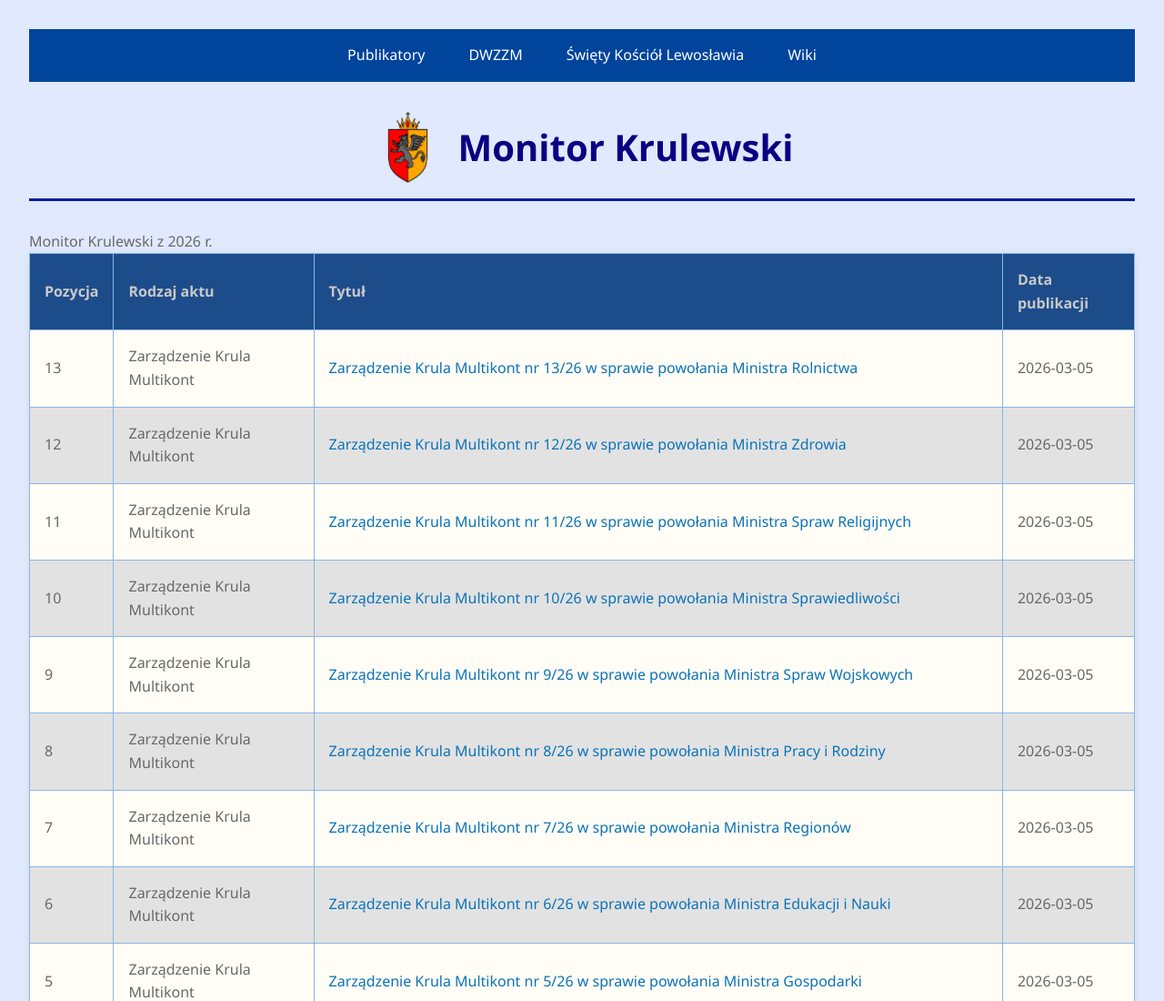
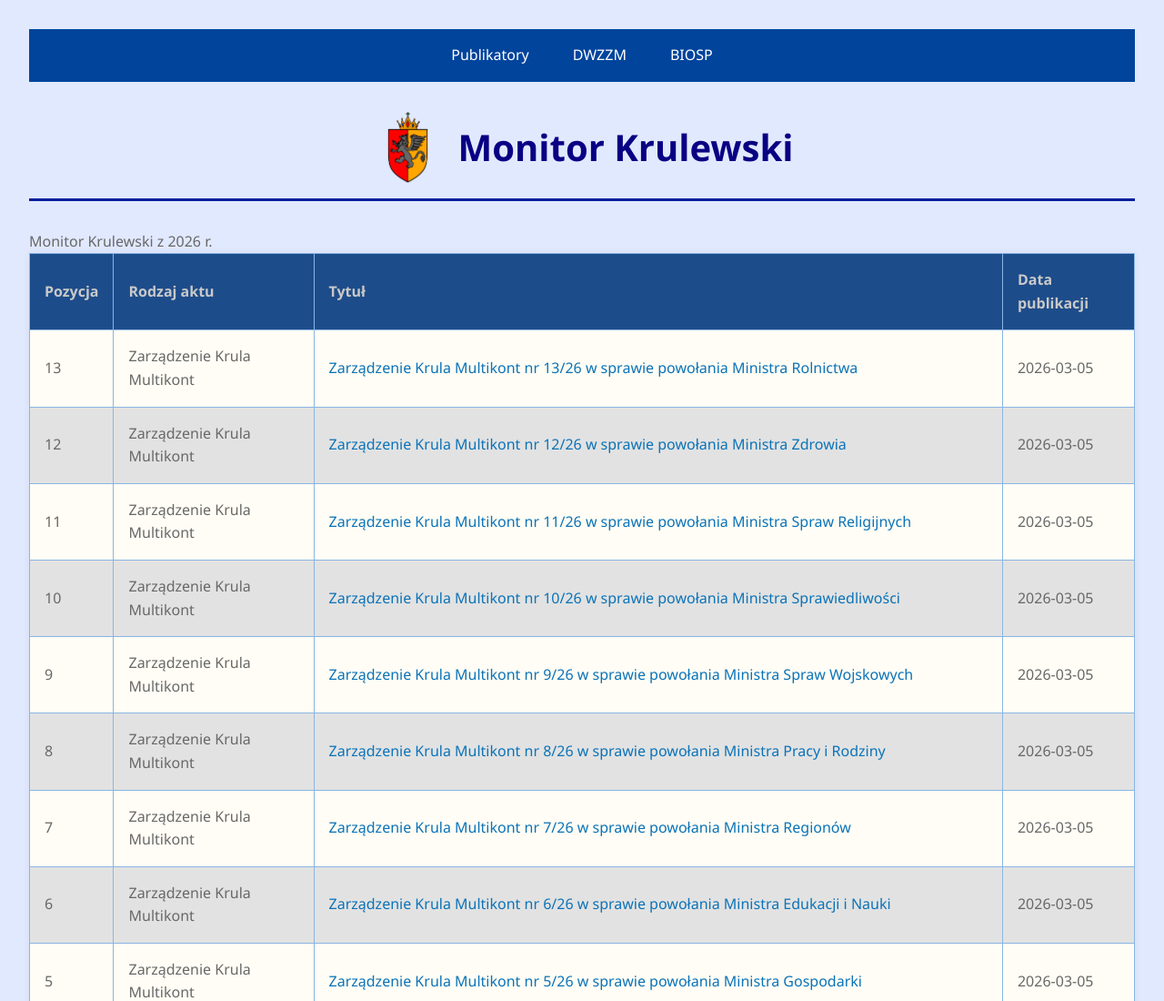
Before and after one commit to krulestwomultikont/MK, a plain HTML site: page index.html in a window 1280 px wide. Shown: the top 1100 px of the page at 91% size. Drawn offline with Linux system fonts and the light colour scheme.

Commit message:
Add files via upload

```diff
--- a/index.html
+++ b/index.html
@@ -15,18 +15,16 @@
 		<ul class="submenu">
        	 	<li><a href="https://krulestwomultikont.github.io/KDU">Krulewski Dziennik Ustaw</a></li>
        	 	<li><a href="https://krulestwomultikont.github.io/MK">Monitor Krulewski</a></li>
-       	 	<li><a href="https://krulestwomultikont.github.io/CBOSKiDWZZM">Centralna Baza Orzeczeń Sądów Krulestwa i DWZZM</a></li>
-          <li><a href="https://krulestwomultikont.github.io/BIOSP/KRA">Krajowy Rejestr Arystokracji</a></li>
+			<li><a href="https://krulestwomultikont.github.io/BIOSP/KRA">Krajowy Rejestr Arystokracji</a></li>
     	</ul>
 	</li>
     <li>
     <a href="#">DWZZM</a>
      	<ul class="submenu">
         	<li><a href="https://krulestwomultikont.github.io/DUDWZZM">Dziennik Urzędowy DWZZM</a></li>
-      </ul>
+      	</ul>
     </li>
-    <li><a href="https://krulestwomultikont.github.io/BIOSP/SKL">Święty Kościół Lewosławia</a></li>
-    <li><a href="">Wiki</a></li>
+    <li><a href="https://krulestwomultikont.github.io/BIOSP">BIOSP</a></li>
   </ul>
 </nav>
 
```
